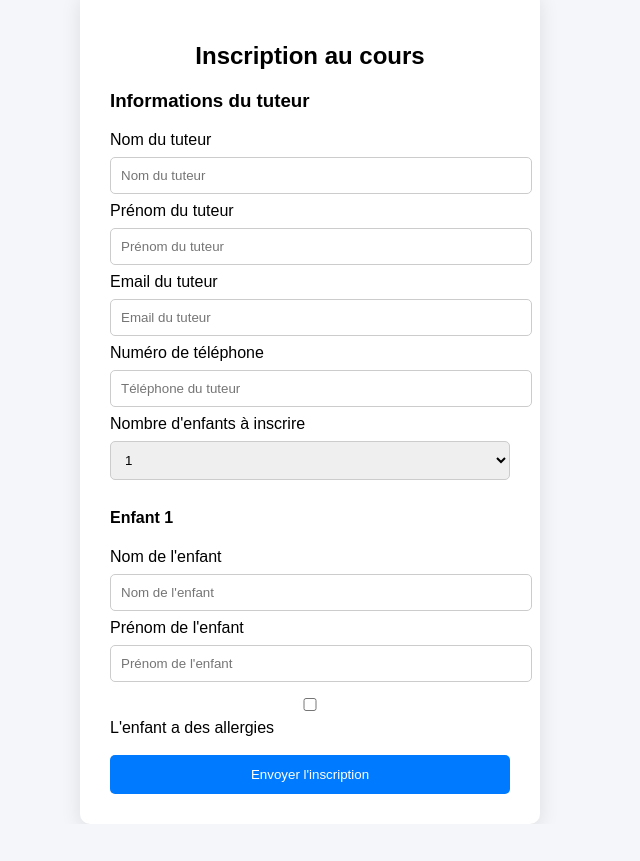
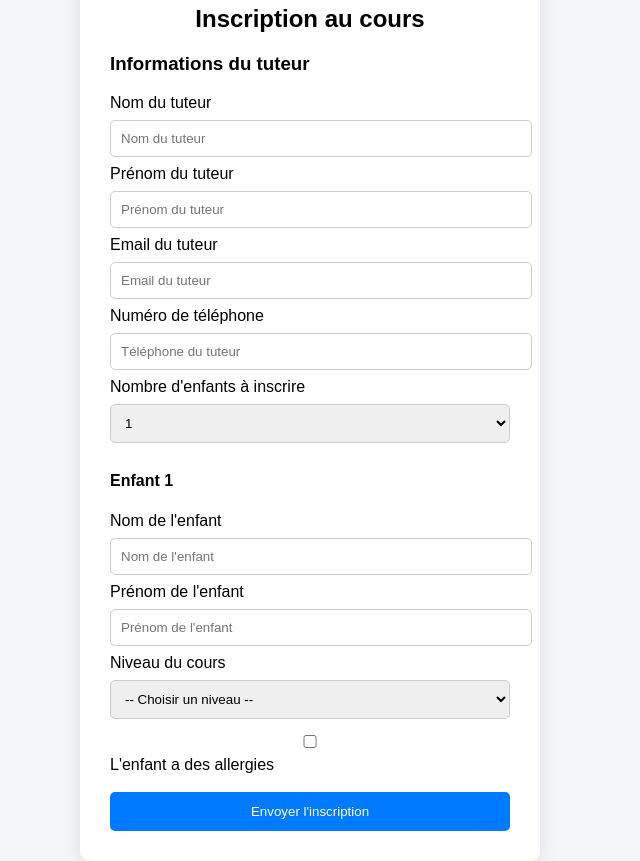
Before and after one commit to karim073/Projet_inscription, a Flask app: page / in a window 1280 px wide. Shown: the whole page, without its empty margins (330-970 px from the left). Before the commit the page ends 794 px from the top, so only its background shows below. Run offline with Flask 3, Linux system fonts and the light colour scheme; some libraries are stand-ins or nearby versions.

Commit message:
programmes ajoutés

```diff
--- a/templates/inscription.html
+++ b/templates/inscription.html
@@ -6,7 +6,6 @@
     <title>Inscription au cours</title>
     <link rel="stylesheet" href="/static/style.css">
     <script src="/static/validation.js"></script>
-    <!-- Script reCAPTCHA une seule fois suffit -->
     <script src="https://www.google.com/recaptcha/api.js" async defer></script>
 </head>
 
@@ -45,6 +44,7 @@
         </div>
 
         <!-- Nombre d'enfants -->
+        <div class="form-group">
             <label>Nombre d'enfants à inscrire</label>
             <select id="nb_enfants" onchange="genererFormulaires()">
                 <option value="1">1</option>
@@ -52,6 +52,7 @@
                 <option value="3">3</option>
                 <option value="4">4</option>
             </select>
+        </div>
 
         <!-- Champ caché pour Flask -->
         <input type="hidden" name="nb_enfants" id="nb_enfants_hidden">
@@ -85,6 +86,15 @@
                     <label for="prenom_enfant_${i}">Prénom de l'enfant</label>
                     <input type="text" id="prenom_enfant_${i}" name="prenom_enfant_${i}" placeholder="Prénom de l'enfant" required>
 
+                    <label for="cours_enfant_${i}">Niveau du cours</label>
+                    <select id="cours_enfant_${i}" name="cours_enfant_${i}" required>
+                        <option value="" disabled selected>-- Choisir un niveau --</option>
+                        <option value="Élémentaire">Élémentaire</option>
+                        <option value="Niveau 1">Niveau 1</option>
+                        <option value="Niveau 2">Niveau 2</option>
+                        <option value="Niveau 3">Niveau 3</option>
+                    </select>
+
                     <label>
                         <input type="checkbox" id="has_allergies_${i}" onchange="toggleAllergies(${i})">
                         L'enfant a des allergies
```
Lines whose indentation alone changed are shown as unchanged.
